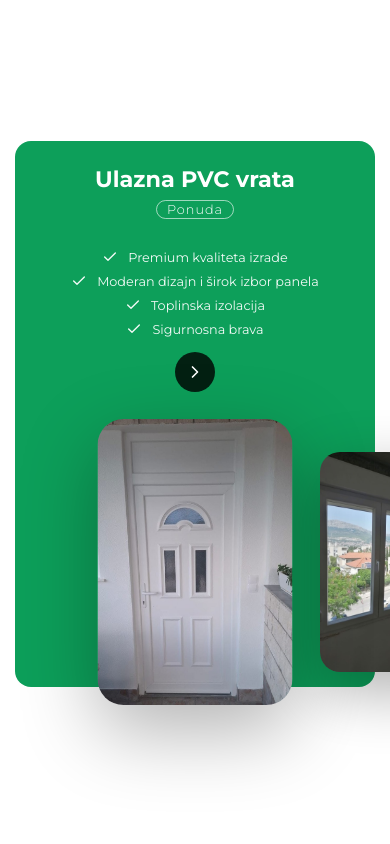
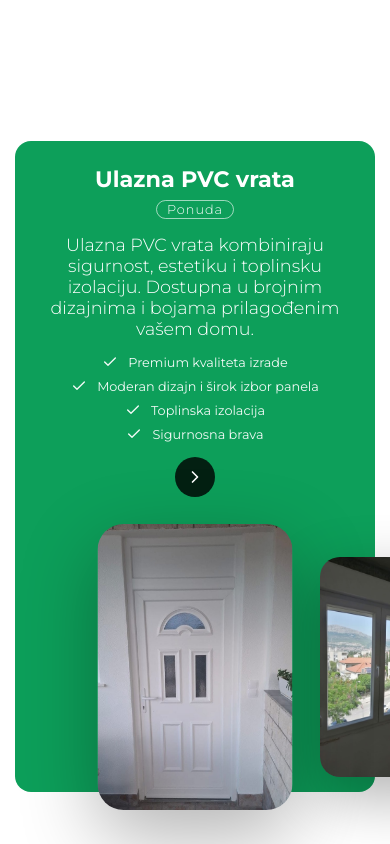
Before and after one commit to VujevicStipe/pvc-stolarija-amg, a Next.js app: page / in a window 390 px wide. Shown: the part 3100-3944 px from the top of the page. Built offline with nearby package versions, Linux system fonts and the light colour scheme; grey boxes are pictures that could not be loaded.

Commit message:
added descriptions fix responsive

```diff
--- a/src/app/components/showcase-slider/ShowcaseSlider.module.css
+++ b/src/app/components/showcase-slider/ShowcaseSlider.module.css
@@ -1,6 +1,6 @@
 .container {
   width: 100%;
-  max-width: 1280px;
+  max-width: 1440px;
   margin: 0 auto;
   margin-top: 7rem;
 }
@@ -25,7 +25,7 @@
 }
 
 .textSection {
-  flex: 0 0 350px;
+  flex: 0 0 300px;
   color: white;
   z-index: 5;
 }
@@ -145,7 +145,7 @@
   pointer-events: none;
 }
 
-@media (max-width: 1024px) {
+@media (max-width: 1200px) {
   .greenSection {
     width: 100%;
     min-height: auto;
@@ -193,7 +193,7 @@
     display: flex;
     align-items: flex-end;
     padding-bottom: 20px;
-    margin-top: 30px;
+    margin-top: 3rem;
     overflow: visible;
   }
 
--- a/src/app/components/showcase-slider/ShowcaseSlider.tsx
+++ b/src/app/components/showcase-slider/ShowcaseSlider.tsx
@@ -9,6 +9,7 @@ interface SlideData {
   id: number;
   title: string;
   subtitle: string;
+  description: string;
   image: string;
   features: string[];
   imgAlt: string;
@@ -19,6 +20,7 @@ const slidesData: SlideData[] = [
   {
     id: 1,
     title: 'Grilje',
+    description: 'Grilje su idealno rješenje za zaštitu prozora i vrata od provalnika uz odličnu ventilaciju. Izrađujemo ih u svim standardnim i nestandardnim dimenzijama.',
     subtitle: 'Ponuda',
     image: './images/grilje.jpg',
     imgAlt: 'PVC grilje - izrada i montaža',
@@ -29,6 +31,7 @@ const slidesData: SlideData[] = [
     id: 2,
     title: 'Ulazna PVC vrata',
     subtitle: 'Ponuda',
+    description: 'Ulazna PVC vrata kombiniraju sigurnost, estetiku i toplinsku izolaciju. Dostupna u brojnim dizajnima i bojama prilagođenim vašem domu.',
     image: './images/vrata.jpg',
     imgAlt: 'PVC ulazna vrata - izrada i montaža',
     imgTitle: 'PVC ulazna vrata AMG stolarija',
@@ -38,6 +41,7 @@ const slidesData: SlideData[] = [
     id: 3,
     title: 'PVC Prozori',
     subtitle: 'Ponuda',
+    description: 'PVC prozori pružaju izvrsnu toplinsku i zvučnu izolaciju uz minimalno održavanje. Idealni za stambene i poslovne objekte u svim klimatskim uvjetima.',
     image: './images/pvc_prozor.jpg',
     imgAlt: 'PVC prozori - izrada i montaža',
     imgTitle: 'PVC prozori AMG stolarija',
@@ -47,6 +51,7 @@ const slidesData: SlideData[] = [
     id: 4,
     title: 'Rolete',
     subtitle: 'Ponuda',
+    description: 'Rolete osiguravaju privatnost, zaštitu od sunca i dodatnu toplinsku izolaciju.',
     image: './images/rolete.jpg',
     imgAlt: 'PVC rolete - izrada i montaža',
     imgTitle: 'PVC rolete AMG stolarija',
@@ -56,6 +61,7 @@ const slidesData: SlideData[] = [
     id: 5,
     title: 'Rolete na izbačaj',
     subtitle: 'Ponuda',
+    description: 'Rolete na izbačaj idealne su za terase i balkone. Pružaju hlad i zaštitu od kiše uz elegantan izgled.',
     image: './images/roleta_izbacaj.jpg',
     imgAlt: 'PVC rolete na izbačaj - izrada i montaža',
     imgTitle: 'PVC rolete na izbačaj AMG stolarija',
@@ -65,6 +71,7 @@ const slidesData: SlideData[] = [
     id: 6,
     title: 'Balkonska vrata',
     subtitle: 'Ponuda',
+    description: 'Balkonska PVC vrata spajaju funkcionalnost i estetiku. Izrađujemo ih u kliznoj i okretnoj izvedbi prema vašim potrebama.',
     image: './images/balkonska_vrata.jpg',
     imgAlt: 'PVC balkonska vrata - izrada i montaža',
     imgTitle: 'PVC balkonska vrata AMG stolarija',
@@ -74,6 +81,7 @@ const slidesData: SlideData[] = [
     id: 7,
     title: 'Komarnici',
     subtitle: 'Ponuda',
+    description: 'Komarnici štite vaš dom od insekata uz maksimalnu propusnost zraka. Nudimo fiksne, rolo i klizne modele prilagođene svakom otvoru.',
     image: './images/komarnik.jpg',
     imgAlt: 'Komarnici - izrada i montaža',
     imgTitle: 'Komarnici AMG stolarija',
@@ -83,6 +91,7 @@ const slidesData: SlideData[] = [
     id: 8,
     title: 'Klizna stijenka',
     subtitle: 'Ponuda',
+    description: 'Klizne stijenke idealno su rješenje za spajanje unutarnjeg i vanjskog prostora. Elegantne, funkcionalne i otporne na sve vremenske uvjete.',
     image: './images/klizna_vrata.jpg',
     imgAlt: 'Klizna stijenka - izrada i montaža',
     imgTitle: 'Klizna stijenka AMG stolarija',
@@ -144,6 +153,7 @@ const ShowCaseSlider = () => {
           <div className={styles.textSection}>
             <h2 className={styles.title}>{slidesData[activeIndex].title}</h2>
             <span className={styles.subtitle}>{slidesData[activeIndex].subtitle}</span>
+            <p className={styles.description}>{slidesData[activeIndex].description}</p>
 
             <ul className={styles.featureList}>
               {slidesData[activeIndex].features.map((feature, idx) => (
```
